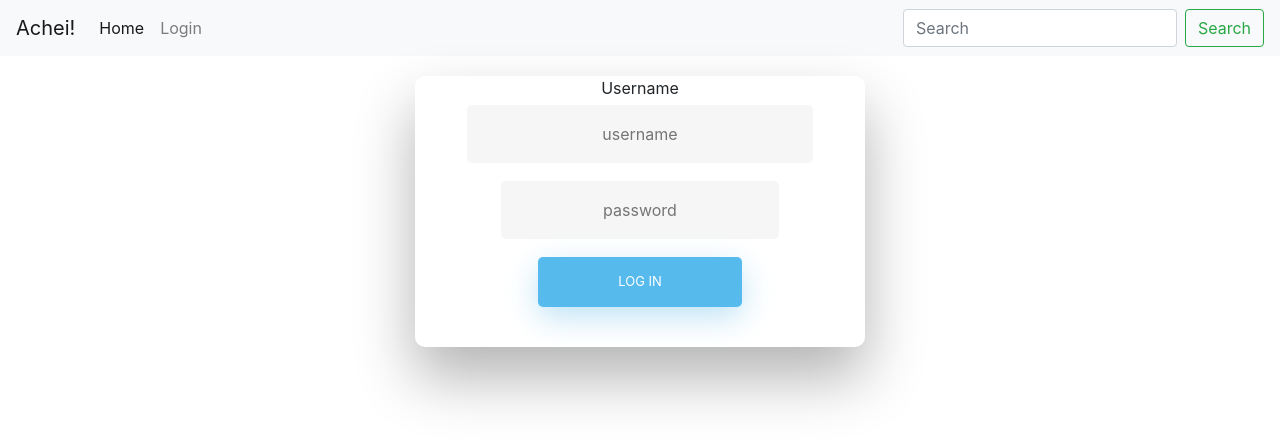
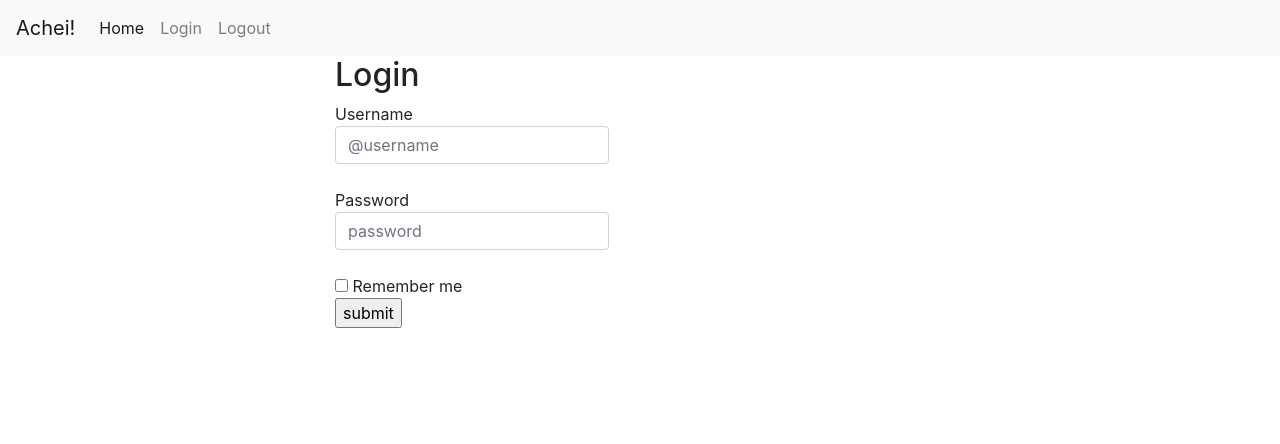
Before and after one commit to gustadsg/achados-e-perdidos, a Flask app: page /login/ in a window 1280 px wide. Shown: the top 444 px of the page. Run offline with Flask 2, Linux system fonts and the light colour scheme; some libraries are stand-ins or nearby versions.

Commit message:
login e logout funcionando

```diff
--- a/app/controllers/default.py
+++ b/app/controllers/default.py
@@ -1,5 +1,9 @@
 from app import app
-from flask import render_template, url_for
+from app.models.forms import LoginForm
+from app.models.tables import User
+from flask import render_template, url_for, request, redirect
+from flask_login import login_user,login_manager, login_required, logout_user, current_user
+
 
 
 @app.route('/index')
@@ -7,6 +11,18 @@ from flask import render_template, url_for
 def index():
     return "Olá, mundo"
 
-@app.route('/login/')
+@app.route('/login/', methods=["POST", "GET"])
 def login():
-    return render_template('login.html')
+    form = LoginForm()
+    if form.validate_on_submit():
+        user = User.query.filter_by(username=form.username.data).first()
+        if user and User.query.filter_by(username=form.username.data).first().password == form.password.data:
+            login_user(user, remember=form.remember_me.data)
+            return redirect('/')
+    return render_template('login.html', form=form)
+
+@app.route('/logout')
+@login_required
+def logout():
+    logout_user()
+    return redirect(url_for('index'))
--- /dev/null
+++ b/app/models/forms.py
@@ -0,0 +1,8 @@
+from flask_wtf import FlaskForm
+from wtforms import StringField, PasswordField, BooleanField
+from wtforms import validators
+
+class LoginForm(FlaskForm):
+    username = StringField('username', [validators.DataRequired()])
+    password = PasswordField('password', [validators.DataRequired()])
+    remember_me = BooleanField('remember_me')
--- a/app/templates/base.html
+++ b/app/templates/base.html
@@ -19,7 +19,7 @@
     <body>
         <header>
             <nav class="navbar navbar-expand-lg navbar-light bg-light">
-                <a class="navbar-brand" href="#">Achei!</a>
+                <a class="navbar-brand" href="{{ url_for('index') }}">Achei!</a>
                 <button class="navbar-toggler" type="button" data-toggle="collapse" data-target="#navbarSupportedContent" aria-controls="navbarSupportedContent" aria-expanded="false" aria-label="Toggle navigation">
                   <span class="navbar-toggler-icon"></span>
                 </button>
@@ -32,13 +32,12 @@
                     <li class="nav-item">
                       <a class="nav-link" href="{{ url_for('login') }}">Login</a>
                     </li>
+                    <li class="nav-item">
+                        <a class="nav-link" href="{{ url_for('logout') }}">Logout</a>
+                    </li>
                   </ul>
-                  <form class="form-inline my-2 my-lg-0">
-                    <input class="form-control mr-sm-2" type="search" placeholder="Search" aria-label="Search">
-                    <button class="btn btn-outline-success my-2 my-sm-0" type="submit">Search</button>
-                  </form>
                 </div>
-              </nav>
+            </nav>
         </header>
     {% block content %}
     {% endblock %}
--- a/app/templates/login.html
+++ b/app/templates/login.html
@@ -2,40 +2,29 @@
 
 {%block title%}{{super()}} | Login{% endblock %}
 
-{% block css %}
-<link rel="stylesheet" href="{{ url_for('static', filename='css/login.css')}}"
-{% endblock %}
-
 {% block content %}
 
-<div class="container">
-    <div class="wrapper fadeInDown">
-        <div id="formContent">
-            <!-- Tabs Titles -->
 
-            <!-- Icon
-            <div class="fadeIn first">
-                <img src="http://danielzawadzki.com/codepen/01/icon.svg" id="icon" alt="User Icon" />
-            </div>
-            -->
-
-            <!-- Login Form -->
-            <form>
-                <label for="login">Username
-                    <input type="text" id="login" class="fadeIn second" name="login" placeholder="username">
-                </label>
-                <label for="password">
-                    <input type="text" id="password" class="fadeIn third" name="login" placeholder="password">
-                </label>
-                <input type="submit" class="fadeIn fourth" value="Log In">
-            </form>
+<form method="POST" action="">
+    {{ form.csrf_token }}
+    <div class="container col-md-6">
+        <h2>Login</h2>
+        <div class="form-group" >
+            <label>Username
+                {{ form.username(class="form-control", placeholder="@username" )}}
+            </label>
         </div>
-    </div>
-
-</div>
-
-
-
+        <div class="form-group">
+            <label>Password
+            {{ form.password(class="form-control", placeholder="password")}}
+            </label>
+        </div>
+        <div class="checkbox">
+            {{ form.remember_me}}
+            Remember me
+        </div>
+        <input type="submit" value="submit">
+  </form>
 
 
 {% endblock%}
--- /dev/null
+++ b/app/templates/upload.html
@@ -0,0 +1,5 @@
+{% extends 'base.html' %}
+
+{% block content %}
+
+{% endblock %}
--- /dev/null
+++ b/config.py
@@ -0,0 +1,6 @@
+DEBUG = True
+
+SQLALCHEMY_DATABASE_URI = 'sqlite:///storage.db'
+SQLALCHEMY_TRACK_MODIFICATIONS = True
+
+SECRET_KEY = '$ecret KEY SeCrEt'
```
Also changed, not shown: app/__init__.py (+9 -0 lines), app/models/tables.py (added, +42 -0 lines), requirements.txt (added, +16 -0 lines), app/storage.db (added).
